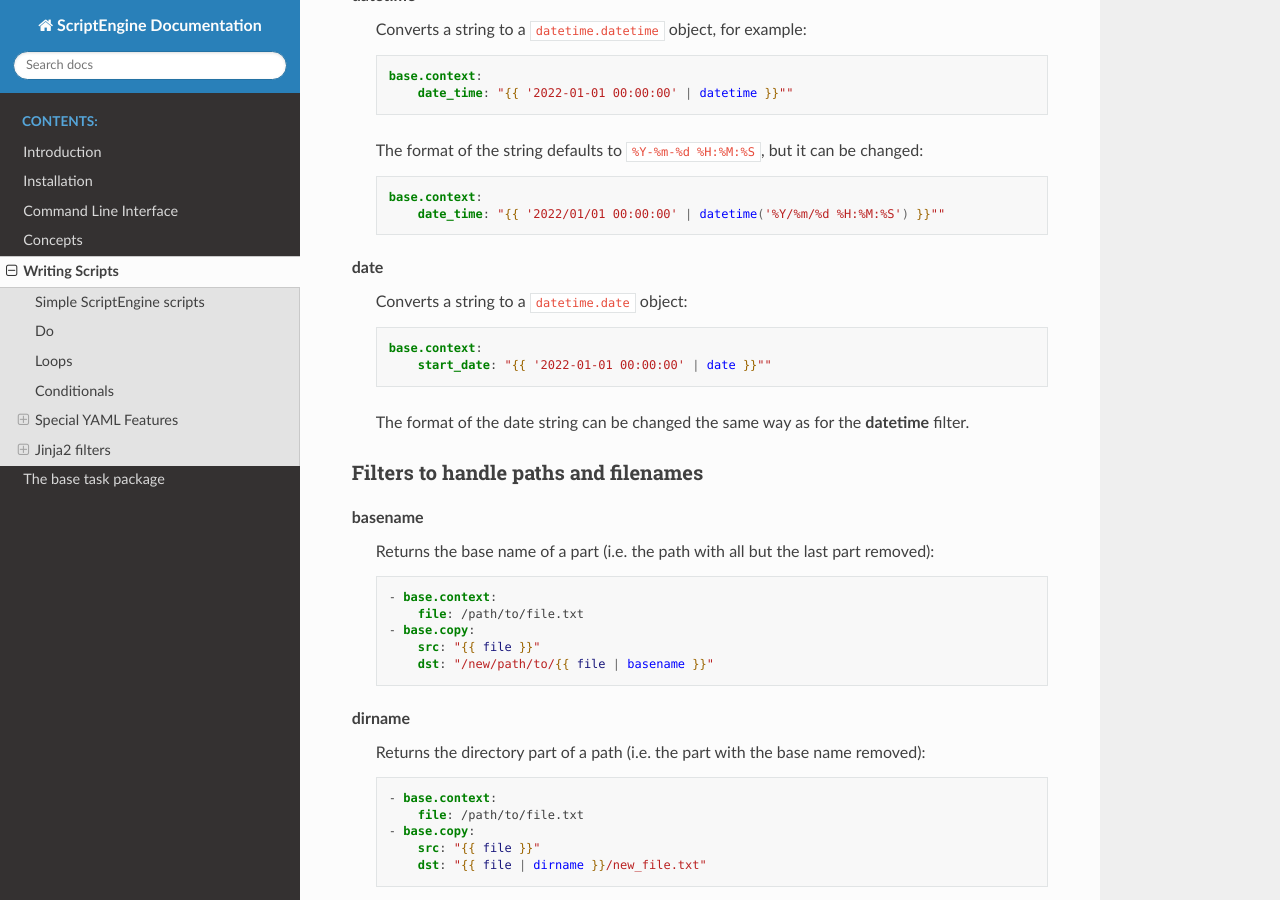
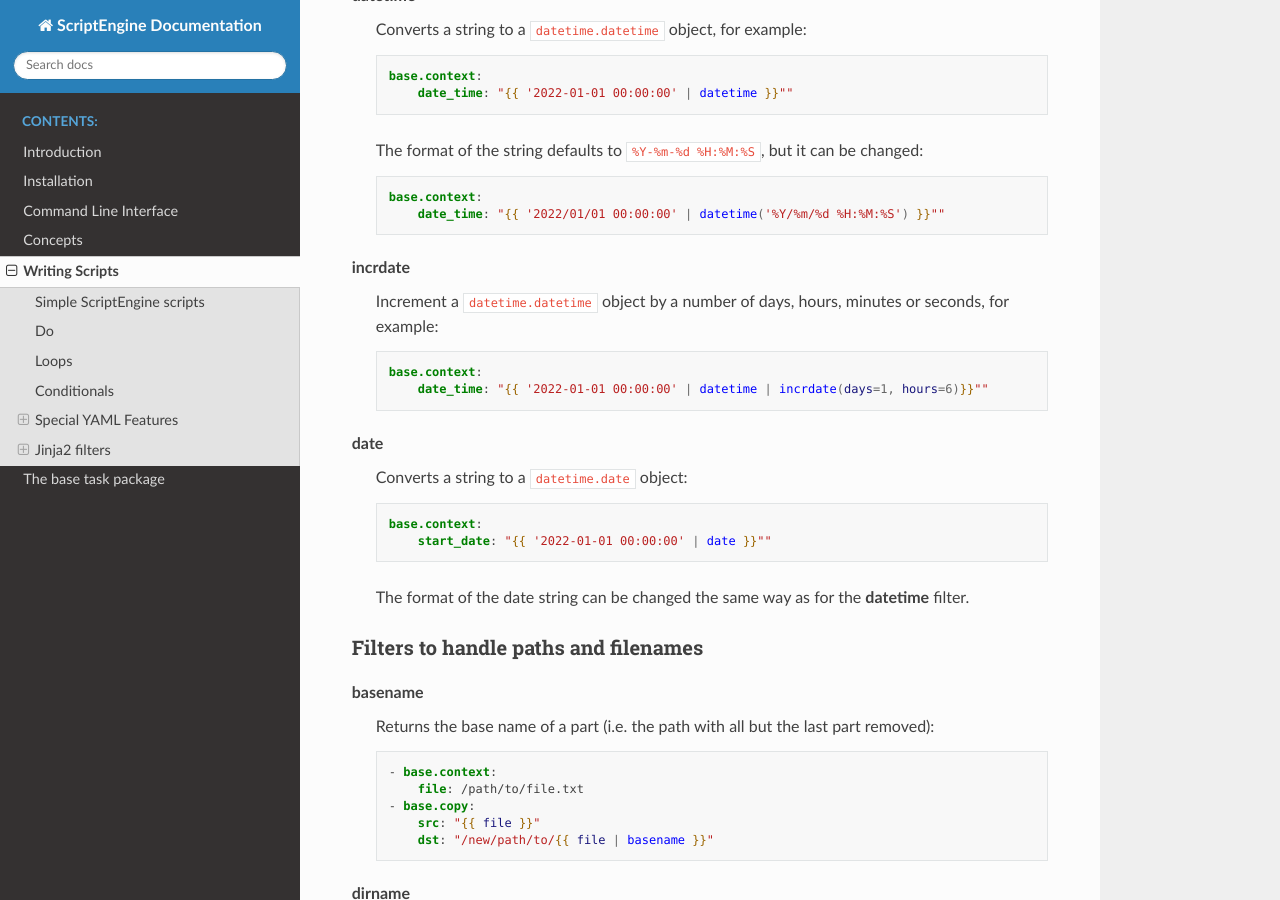
Before and after one commit to uwefladrich/scriptengine, a Sphinx documentation site: the page built from docs/sphinx/scripts.rst, in a window 1280 px wide and 900 px high, scrolled down 7888 px. Built offline with Sphinx 7.4.7 and the Read the Docs theme 3.1.0, drawn with Linux system fonts in a browser that asks for light colours.

Commit message:
[incrdate] included description of incrdate filter in documentation

```diff
--- a/docs/sphinx/scripts.rst
+++ b/docs/sphinx/scripts.rst
@@ -382,6 +382,13 @@
         base.context:
             date_time: "{{ '2022/01/01 00:00:00' | datetime('%Y/%m/%d %H:%M:%S') }}""
 
+incrdate
+    Increment a ``datetime.datetime`` object by a number of days, hours, minutes
+    or seconds, for example::
+
+        base.context:
+            date_time: "{{ '2022-01-01 00:00:00' | datetime | incrdate(days=1, hours=6)}}""
+
 date
     Converts a string to a ``datetime.date`` object::
 
```
